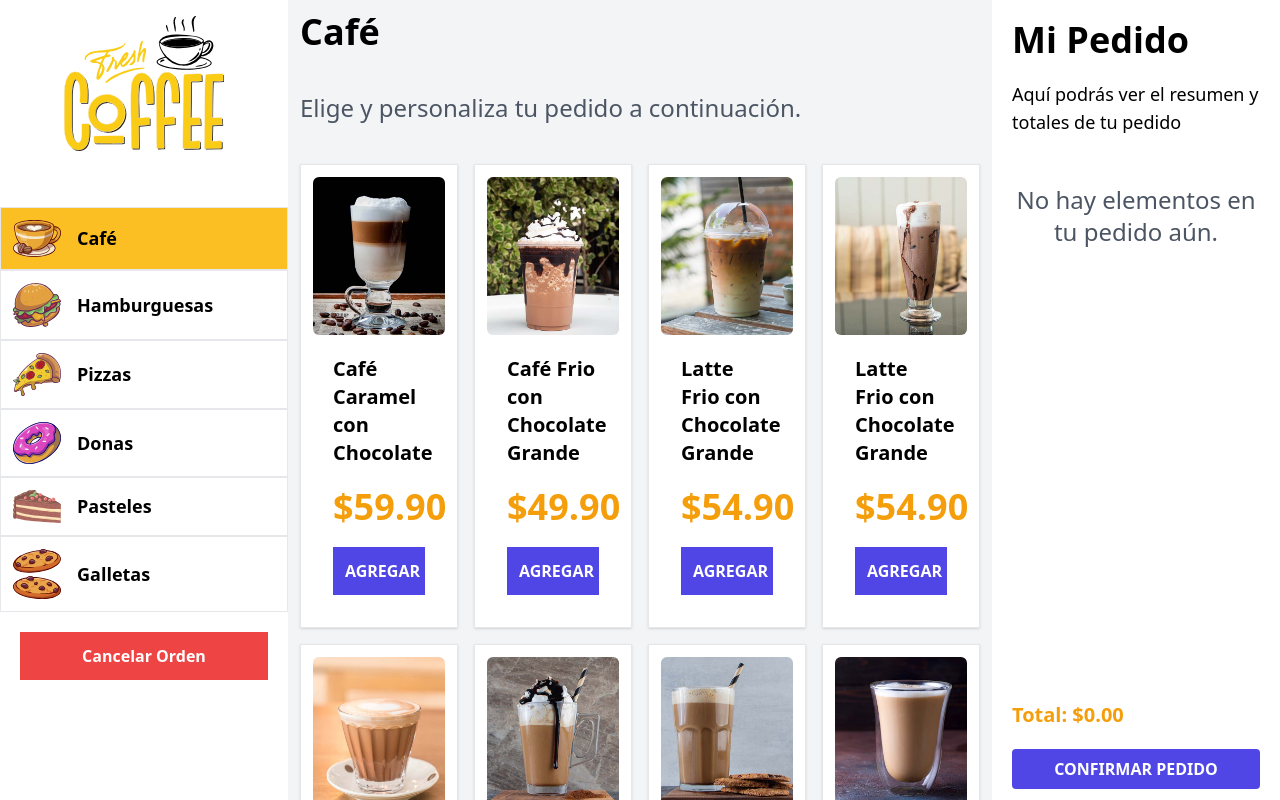
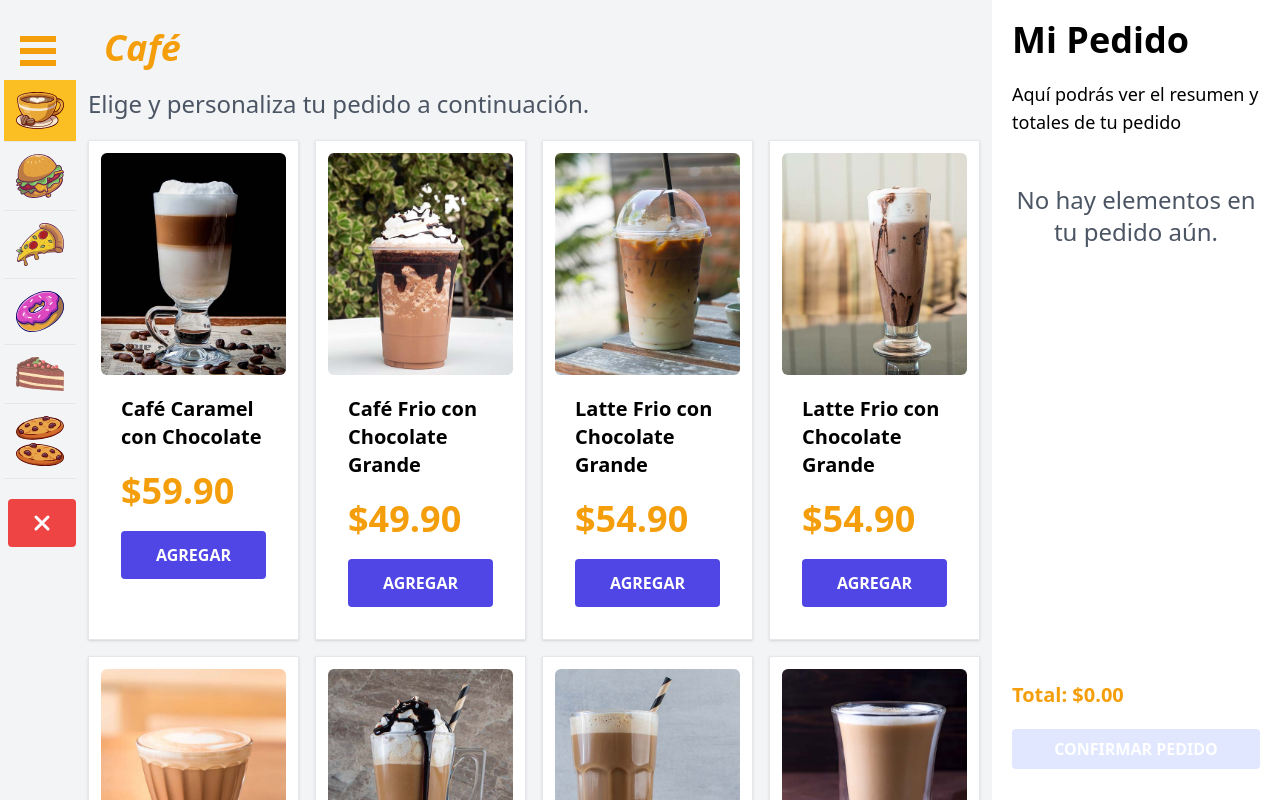
Before and after one commit to JEHM94/FreshCoffee, a React (Vite) app in the folder react-freshcoffee/: page / in a window 1280 px wide. Built offline with nearby package versions, Linux system fonts and the light colour scheme.

Commit message:
Agrega mejoras visuales al Menú y Menú Mobile

```diff
--- a/react-freshcoffee/package.json
+++ b/react-freshcoffee/package.json
@@ -11,6 +11,7 @@
   },
   "dependencies": {
     "react": "^18.2.0",
+    "react-burger-menu": "^3.0.9",
     "react-dom": "^18.2.0",
     "react-modal": "^3.16.1",
     "react-router-dom": "^6.11.2",
--- a/react-freshcoffee/src/components/Categoria.jsx
+++ b/react-freshcoffee/src/components/Categoria.jsx
@@ -1,17 +1,20 @@
 import useQuiosco from "../hooks/useQuiosco"
 
-export default function Categoria({ categoria }) {
+export default function Categoria({ categoria, isSidebar }) {
 
     const { handleClickCategoria, categoriaActual } = useQuiosco();
     const { icono, id, nombre } = categoria
 
-    const resaltarCategoriaActual = () => categoriaActual.id === id ? 'bg-amber-400' : 'bg-white'
+    const nombreCategoria = isSidebar ? nombre : '';
+
+    const resaltarCategoriaActual = () => categoriaActual.id === id ? 'bg-amber-400' : ''
 
     return (
         <>
             <button
-                className={`${resaltarCategoriaActual()} flex items-center gap-4 w-full border  p-3 hover:bg-amber-400 cursor-pointer text-lg font-bold truncate capitalize`}
+                className={`${resaltarCategoriaActual()} flex items-center gap-4 w-full border-b  p-3 hover:bg-amber-400 cursor-pointer text-lg font-bold truncate capitalize`}
                 type="button"
+                title={nombre}
                 onClick={() => handleClickCategoria(id)}
             >
                 <img
@@ -19,7 +22,7 @@ export default function Categoria({ categoria }) {
                     alt={`Imagen de Categoria ${nombre}`}
                     className="w-12"
                 />
-                {nombre}
+                {nombreCategoria}
             </button>
         </>
     )
--- a/react-freshcoffee/src/components/ModalProducto.jsx
+++ b/react-freshcoffee/src/components/ModalProducto.jsx
@@ -31,7 +31,7 @@ export default function ModalProducto() {
 
             <div className="md:w-1/3">
                 <img
-                    className="rounded-md w-60 m-auto md:w-full"
+                    className="rounded-md w-10/12 m-auto md:w-full"
                     src={`/img/${producto.imagen}.jpg`}
                     alt={`Imagen de ${producto.nombre}`}
                 />
--- a/react-freshcoffee/src/components/Producto.jsx
+++ b/react-freshcoffee/src/components/Producto.jsx
@@ -13,7 +13,7 @@ export default function Producto({ producto }) {
       <img
         src={`/img/${imagen}.jpg`}
         alt={`Imagen de ${nombre}`}
-        className="md:w-full w-60 m-auto rounded-md"
+        className="w-full m-auto rounded-md"
       />
 
       <div className="p-5">
@@ -31,7 +31,7 @@ export default function Producto({ producto }) {
             handleClickModal()
             handleSetProducto(producto)
            }}
-          className="bg-indigo-600 hover:bg-indigo-700 text-white w-full mt-5 p-3 uppercase font-bold"
+          className="bg-indigo-600 hover:bg-indigo-700 text-white w-full mt-5 p-3 uppercase font-bold rounded"
         >Agregar
         </button>
       </div>
--- a/react-freshcoffee/src/components/Resumen.jsx
+++ b/react-freshcoffee/src/components/Resumen.jsx
@@ -5,6 +5,8 @@ import { formatearDinero } from "../helpers";
 export default function Resumen() {
 
   const { pedido, total } = useQuiosco();
+
+  const comprobarPedido = () => pedido.length === 0;
 
   return (
     <aside className="md:w-72 h-screen overflow-y-scroll p-5 mt-5 md:mt-0">
@@ -17,7 +19,7 @@ export default function Resumen() {
       </p>
 
       <div className="h-5/6 md:flex md:flex-col md:justify-between">
-        <div className=" overflow-y-scroll">
+        <div className=" overflow-y-scroll  max-h-96 md:max-h-none">
           {pedido.length === 0 ? (
             <p className="my-7 text-center text-2xl text-gray-600">
               No hay elementos en tu pedido aún.
@@ -40,11 +42,16 @@ export default function Resumen() {
           </p>
 
           <form className="w-full">
-            <div className="mt-5">
+            <div className="my-5">
               <input
                 type="submit"
                 value="Confirmar Pedido"
-                className="bg-indigo-600 hover:bg-indigo-700 px-5 py-2 rounded uppercase font-bold text-white text-center w-full cursor-pointer"
+                disabled={comprobarPedido()}
+                className={`
+                ${comprobarPedido() ?
+                    'bg-indigo-100 cursor-not-allowed' :
+                    'bg-indigo-600 hover:bg-indigo-700 cursor-pointer'}
+                 px-5 py-2 rounded uppercase font-bold text-white text-center w-full`}
               />
             </div>
           </form>
--- a/react-freshcoffee/src/components/Sidebar.jsx
+++ b/react-freshcoffee/src/components/Sidebar.jsx
@@ -1,12 +1,65 @@
 import useQuiosco from '../hooks/useQuiosco'
 import Categoria from '../components/Categoria'
+
+import { slide as Menu } from 'react-burger-menu'
 
 export default function Sidebar() {
 
   const { categorias } = useQuiosco();
 
   return (
-    <aside className="md:w-72">
+    <>
+
+      <Menu className=''>
+        <div className="p-4">
+          <img src="img/logo.svg" alt="Imagen Logotipo" className="w-40 m-auto" />
+        </div>
+
+        <div className='mt-10'>
+          {categorias.map(categoria => (
+            <Categoria
+              key={categoria.id}
+              categoria={categoria}
+              isSidebar={true}
+            />
+          ))}
+        </div>
+
+        <div className='my-5 px-5'>
+          <button
+            type='button'
+            className='text-center bg-red-500 hover:bg-red-600 w-full p-3 font-bold text-white truncate rounded'
+          >
+            Cancelar Orden
+          </button>
+        </div>
+      </Menu>
+
+      <div className='pt-20 pl-1 bg-gray-100 hidden md:block'>
+        {categorias.map(categoria => (
+          <Categoria
+            key={categoria.id}
+            categoria={categoria}
+            isSidebar={false}
+          />
+        ))}
+
+        <div className='my-5 pl-1'>
+          <button
+            type='button'
+            title='Cancelar Orden'
+            className='flex justify-center bg-red-500 hover:bg-red-600 w-full p-3 font-bold text-white truncate rounded'
+          >
+            <svg xmlns="http://www.w3.org/2000/svg" fill="none" viewBox="0 0 24 24" strokeWidth="3" stroke="currentColor" className="w-6 h-6">
+              <path strokeLinecap="round" strokeLinejoin="round" d="M6 18L18 6M6 6l12 12" />
+            </svg>
+
+          </button>
+        </div>
+      </div>
+    </>
+
+    /* <aside className="md:w-72">
       <div className="p-4">
         <img src="img/logo.svg" alt="Imagen Logotipo" className="w-40 m-auto" />
       </div>
@@ -29,6 +82,6 @@ export default function Sidebar() {
         </button>
       </div>
 
-    </aside>
+    </aside> */
   )
 }
--- /dev/null
+++ b/react-freshcoffee/src/components/Slide.jsx
@@ -0,0 +1,19 @@
+import { slide as Menu } from 'react-burger-menu'
+
+class Slide extends React.Component {
+  showSettings (event) {
+    event.preventDefault();
+  }
+
+  render () {
+    // NOTE: You also need to provide styles, see https://github.com/negomi/react-burger-menu#styling
+    return (
+      <Menu>
+        <a id="home" className="menu-item" href="/">Home</a>
+        <a id="about" className="menu-item" href="/about">About</a>
+        <a id="contact" className="menu-item" href="/contact">Contact</a>
+        <a onClick={ this.showSettings } className="menu-item--small" href="">Settings</a>
+      </Menu>
+    );
+  }
+}
--- a/react-freshcoffee/src/index.css
+++ b/react-freshcoffee/src/index.css
@@ -1,3 +1,99 @@
 @tailwind base;
 @tailwind components;
 @tailwind utilities;
+
+.modal {
+    position: absolute;
+    inset: 50% auto auto 50%;
+    border: 1px solid rgb(204, 204, 204);
+    background: rgb(255, 255, 255);
+    overflow: auto;
+    border-radius: 4px;
+    outline: none;
+    padding: 20px;
+    margin-right: -50%;
+    transform: translate(-50%, -50%);
+}
+
+/* Position and sizing of burger button */
+.bm-burger-button {
+    position: fixed;
+    width: 36px;
+    height: 30px;
+    top: 36px;
+
+    left: auto;
+    right: 36px;
+}
+
+@media (min-width: 768px) {
+    .bm-burger-button {
+        right: auto;
+        left: 20px;
+    }
+}
+
+/* Color/shape of burger icon bars */
+.bm-burger-bars {
+    background: white;
+}
+
+@media (min-width: 768px) {
+    .bm-burger-bars {
+        background-color: rgb(245 158 11);
+    }
+}
+
+/* Color/shape of burger icon bars on hover*/
+@media (min-width: 768px) {
+    .bm-burger-bars-hover {
+        background-color: rgb(180 83 9);
+    }
+}
+
+/* Position and sizing of clickable cross button */
+.bm-cross-button {
+    height: 24px;
+    width: 24px;
+}
+
+/* Color/shape of close button cross */
+.bm-cross {
+    background: #bdc3c7;
+}
+
+/*
+  Sidebar wrapper styles
+  Note: Beware of modifying this element as it can break the animations - you should not need to touch it in most cases
+  */
+.bm-menu-wrap {
+    position: fixed;
+    height: 100%;
+}
+
+/* General sidebar styles */
+.bm-menu {
+    background: white;
+    padding: 2.5em 0;
+    font-size: 1.15em;
+}
+
+/* Morph shape necessary with bubble or elastic */
+.bm-morph-shape {
+    fill: #373a47;
+}
+
+/* Wrapper for item list */
+.bm-item-list {
+    padding: 0.8em 0;
+}
+
+/* Individual item */
+.bm-item {
+    display: inline-block;
+}
+
+/* Styling of overlay */
+.bm-overlay {
+    background: rgba(0, 0, 0, 0.3);
+}
--- a/react-freshcoffee/src/layouts/Layaout.jsx
+++ b/react-freshcoffee/src/layouts/Layaout.jsx
@@ -1,4 +1,4 @@
-import { Outlet } from "react-router-dom";
+import { Outlet, Link } from "react-router-dom";
 import Modal from "react-modal";
 import { ToastContainer } from "react-toastify";
 import 'react-toastify/dist/ReactToastify.css'
@@ -30,18 +30,39 @@ export default function Layaout() {
   return (
     <>
       <div className="md:flex">
+
+        <div className="flex items-center p-4 bg-amber-500 fixed w-full h-24 md:hidden">
+          <Link to={'/'}>
+            <div className="flex pt-2">
+              <svg xmlns="http://www.w3.org/2000/svg" className="icon icon-tabler icon-tabler-coffee" width="36" height="36" viewBox="0 0 24 24" strokeWidth="2" stroke="#ffffff" fill="none" strokeLinecap="round" strokeLinejoin="round">
+                <path stroke="none" d="M0 0h24v24H0z" fill="none" />
+                <path d="M3 14c.83 .642 2.077 1.017 3.5 1c1.423 .017 2.67 -.358 3.5 -1c.83 -.642 2.077 -1.017 3.5 -1c1.423 -.017 2.67 .358 3.5 1" />
+                <path d="M8 3a2.4 2.4 0 0 0 -1 2a2.4 2.4 0 0 0 1 2" />
+                <path d="M12 3a2.4 2.4 0 0 0 -1 2a2.4 2.4 0 0 0 1 2" />
+                <path d="M3 10h14v5a6 6 0 0 1 -6 6h-2a6 6 0 0 1 -6 -6v-5z" />
+                <path d="M16.746 16.726a3 3 0 1 0 .252 -5.555" />
+              </svg>
+
+              <img src="img/logo-mobile.png" alt="Imagen Logotipo" className="w-40" />
+
+            </div>
+
+          </Link>
+        </div>
+
         <Sidebar />
 
-        <main className="flex-1 h-screen overflow-y-scroll bg-gray-100 p-3">
+        <main className="flex-1 h-screen overflow-y-scroll bg-gray-100 p-3 md:pt-7">
           <Outlet />
         </main>
 
         <Resumen />
       </div>
 
-      <Modal isOpen={modal} style={customStyles}>
+      <Modal isOpen={modal} className={'modal w-11/12 md:w-auto'} /* style={customStyles} */>
         <ModalProducto />
       </Modal>
+
 
       <ToastContainer />
 
--- a/react-freshcoffee/src/views/Inicio.jsx
+++ b/react-freshcoffee/src/views/Inicio.jsx
@@ -10,14 +10,15 @@ export default function Inicio() {
 
   return (
     <>
-      <h1 className="text-4xl font-black">
-        {categoriaActual.nombre}
-      </h1>
-      <p className="text-2xl my-10 text-gray-600">
+        <h1 className="text-4xl font-black text text-amber-500 pt-24 md:pt-0 italic text-center md:text-left md:pl-4">
+          {categoriaActual.nombre}
+        </h1>
+
+      <p className="text-2xl my-7 md:my-5 text-gray-600">
         Elige y personaliza tu pedido a continuación.
       </p>
 
-      <div className="grid gap-4 grid-cols-1 md:grid-cols-2 lg:grid-cols-3 xl:grid-cols-4">
+      <div className="grid gap-4 grid-cols-2 md:grid-cols-2 lg:grid-cols-3 xl:grid-cols-4">
         {productos.map(producto => (
           <Producto
             key={producto.imagen}
```
Also changed, not shown: react-freshcoffee/public/img/logo-mobile.png (added), 1 other file (tests, documents, lock files or other folders).
